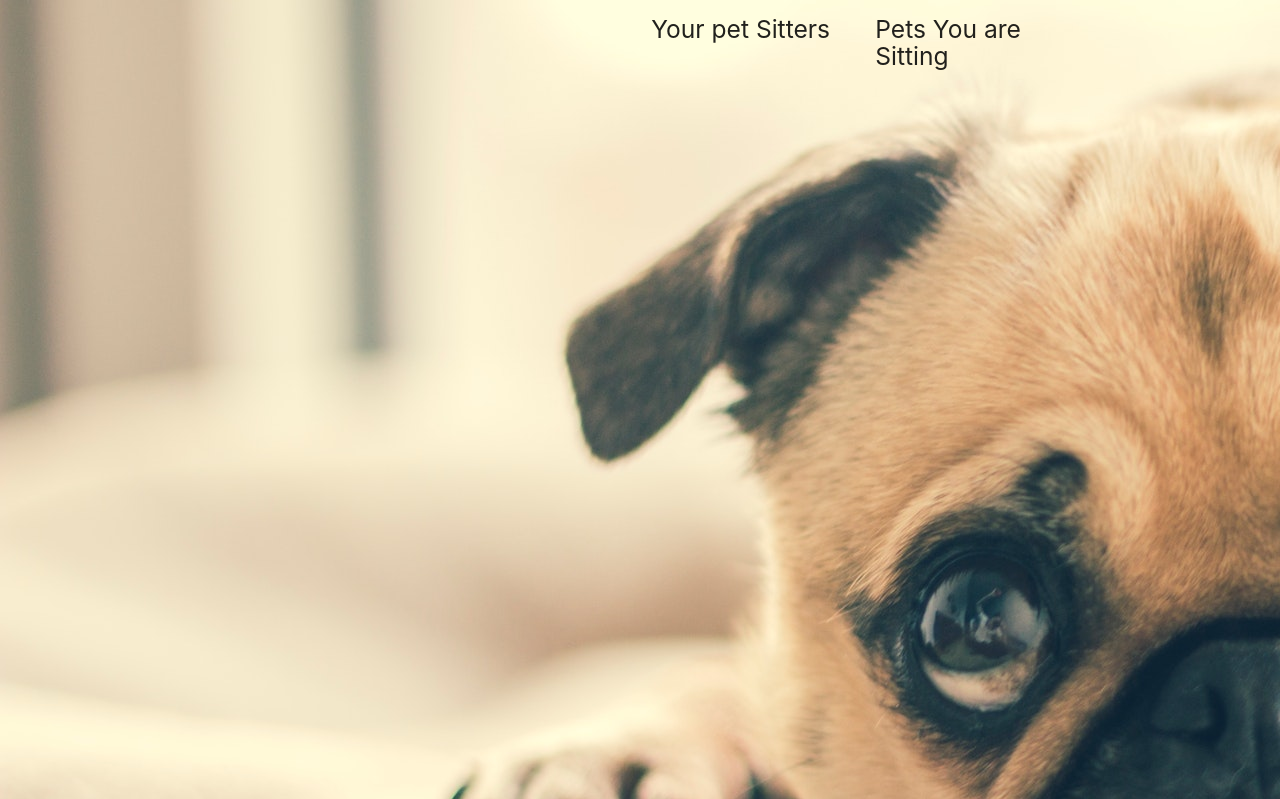
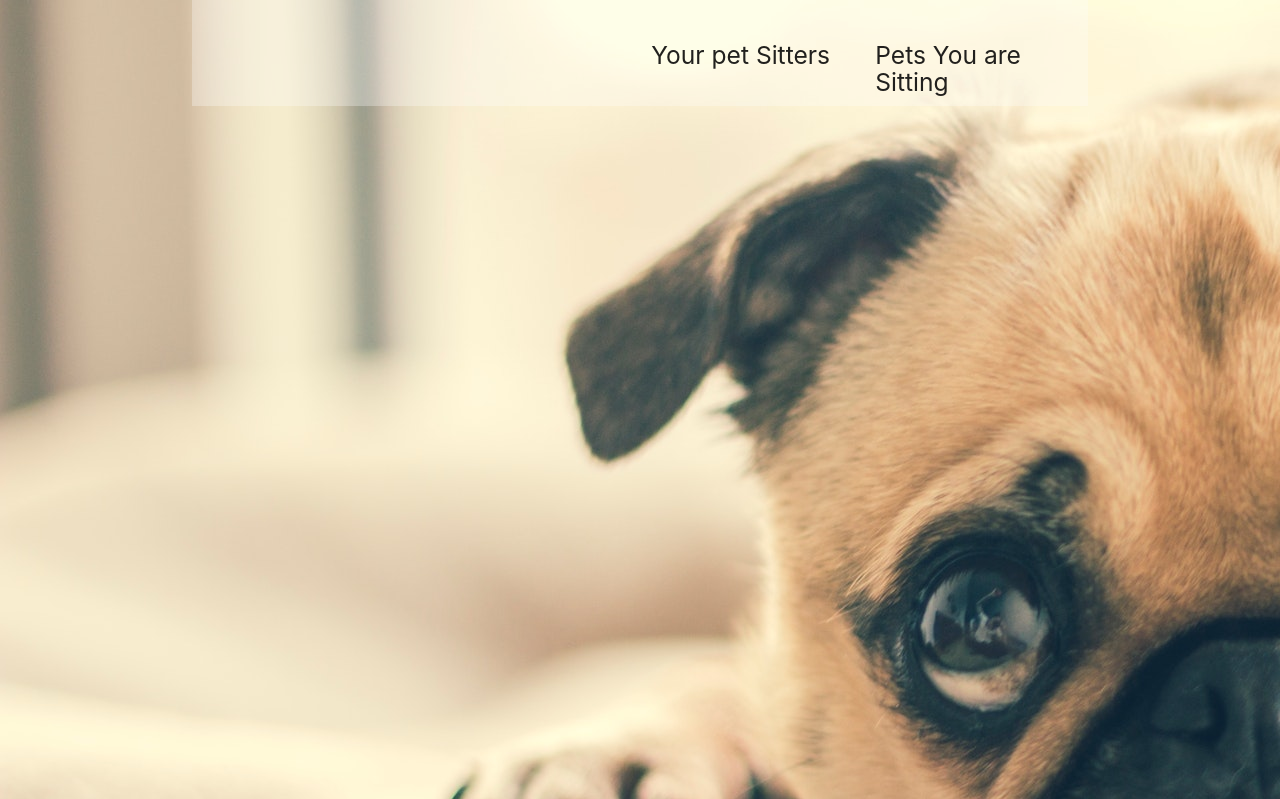
Before and after one commit to babco1kr/PetPals, a Node project: template views/requests.handlebars in a window 1280 px wide. Shown: the part 64-863 px from the top of the page. Run offline with Node 20 templates, Linux system fonts and the light colour scheme; the template is opened without the code that fills it, so the values that code supplies are empty; some libraries are stand-ins or nearby versions.

Commit message:
whitebackground on request page

```diff
--- a/views/requests.handlebars
+++ b/views/requests.handlebars
@@ -1,7 +1,7 @@
-
 
 <div id="requestpage">
-<div class = "container">
+
+<div id ="placeHolder" class = "container" style="padding-top: 2%;">
 <div class = "row">
 <div class = "col s6">
 {{#each pets}}
```
